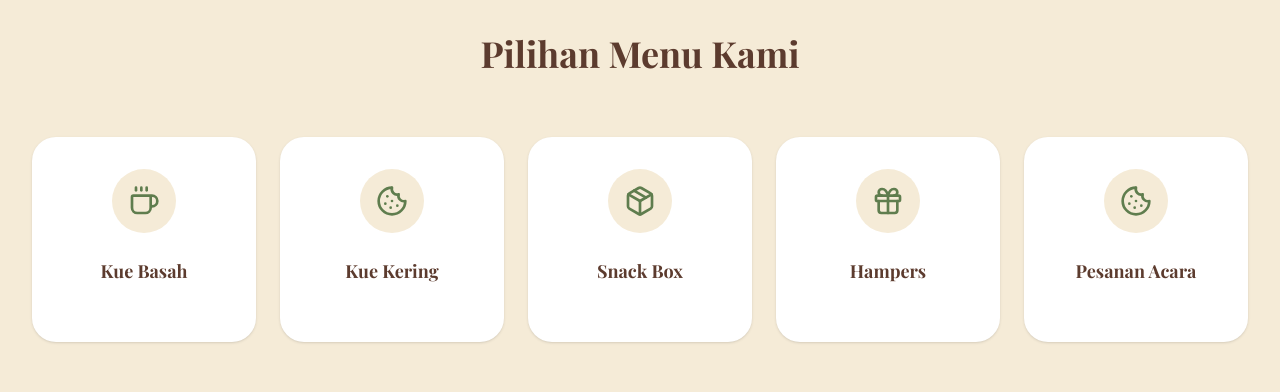
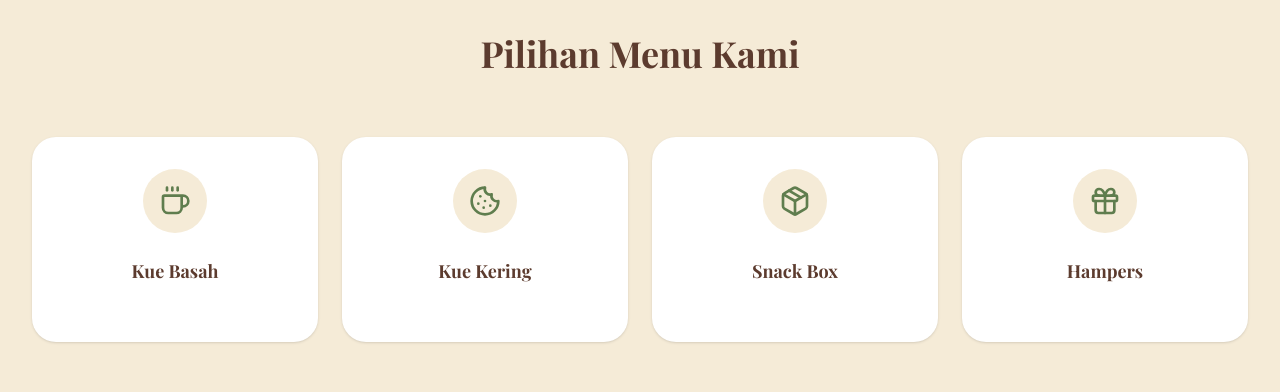
Before and after one commit to berrlylie/tops.snack, a React (Vite) app: page / in a window 1280 px wide. Shown: the part 2160-2552 px from the top of the page. Built offline with nearby package versions, Linux system fonts and the light colour scheme; a web font is replaced by a local one.

Commit message:
Update Categories.tsx

```diff
--- a/src/components/Categories.tsx
+++ b/src/components/Categories.tsx
@@ -15,6 +15,12 @@ export default function Categories() {
     return `https://wa.me/${WHATSAPP_NUMBER}?text=${encodeURIComponent(message)}`;
   };
 
+  {/* --- JURUS FILTER: Otomatis membuang kategori yang ada kata "acara" --- */}
+  const filteredCategories = CATEGORIES.filter(
+    (category) => !category.name.toLowerCase().includes('acara')
+  );
+  {/* ---------------------------------------------------------------------- */}
+
   return (
     <section className="py-24 bg-brand-beige">
       <div className="max-w-7xl mx-auto px-4 sm:px-6 lg:px-8">
@@ -22,8 +28,9 @@ export default function Categories() {
           <h3 className="text-4xl font-bold text-brand-brown-dark">Pilihan Menu Kami</h3>
         </div>
 
-        <div className="grid grid-cols-2 md:grid-cols-3 lg:grid-cols-5 gap-6">
-          {CATEGORIES.map((category, index) => {
+        {/* lg:grid-cols-5 diubah menjadi lg:grid-cols-4 agar 4 kotak berjejer rapi */}
+        <div className="grid grid-cols-2 md:grid-cols-3 lg:grid-cols-4 gap-6">
+          {filteredCategories.map((category, index) => {
             const Icon = iconMap[category.icon];
             return (
               <a
@@ -42,13 +49,11 @@ export default function Categories() {
                   className="bg-white p-8 rounded-3xl shadow-sm hover:shadow-xl transition-all duration-300 text-center flex flex-col items-center group cursor-pointer h-full"
                 >
                   <div className="w-16 h-16 bg-brand-beige rounded-full flex items-center justify-center mb-6 group-hover:bg-brand-green-leaf transition-colors duration-300">
-
                     {Icon ? (
                       <Icon className="text-brand-green-leaf group-hover:text-white transition-colors duration-300" size={32} />
                     ) : (
                       <Cookie className="text-brand-green-leaf group-hover:text-white transition-colors duration-300" size={32} />
                     )}
-
                   </div>
                   <h4 className="font-bold text-brand-brown-dark text-lg">{category.name}</h4>
                   <span className="text-[11px] text-brand-green-leaf mt-2 font-semibold opacity-0 group-hover:opacity-100 transition-opacity duration-300">
```
